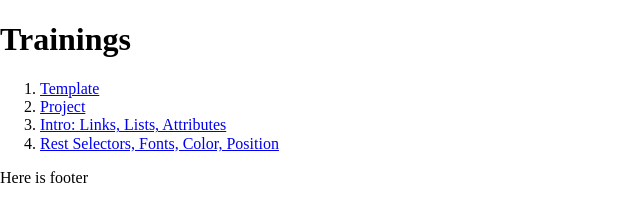
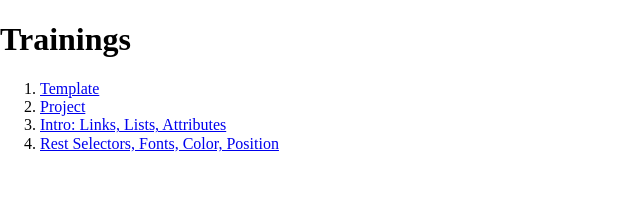
Before and after one commit to sergey-belko/training, a website: page index.html in a window 1280 px wide. Shown: the whole page, without its empty margins (0-640 px from the left). Drawn offline with nearby package versions, Linux system fonts and the light colour scheme.

Commit message:
add stylelint

```diff
--- a/index.html
+++ b/index.html
@@ -33,7 +33,6 @@
       </li>
     </ol>
   </main>
-  <footer>Here is footer </footer>
 </body>
 
 </html>
```
Also changed, not shown: package.json (+3 -4 lines), src/project/assets/styles/galery.style.css (indentation only), 2 other files.
